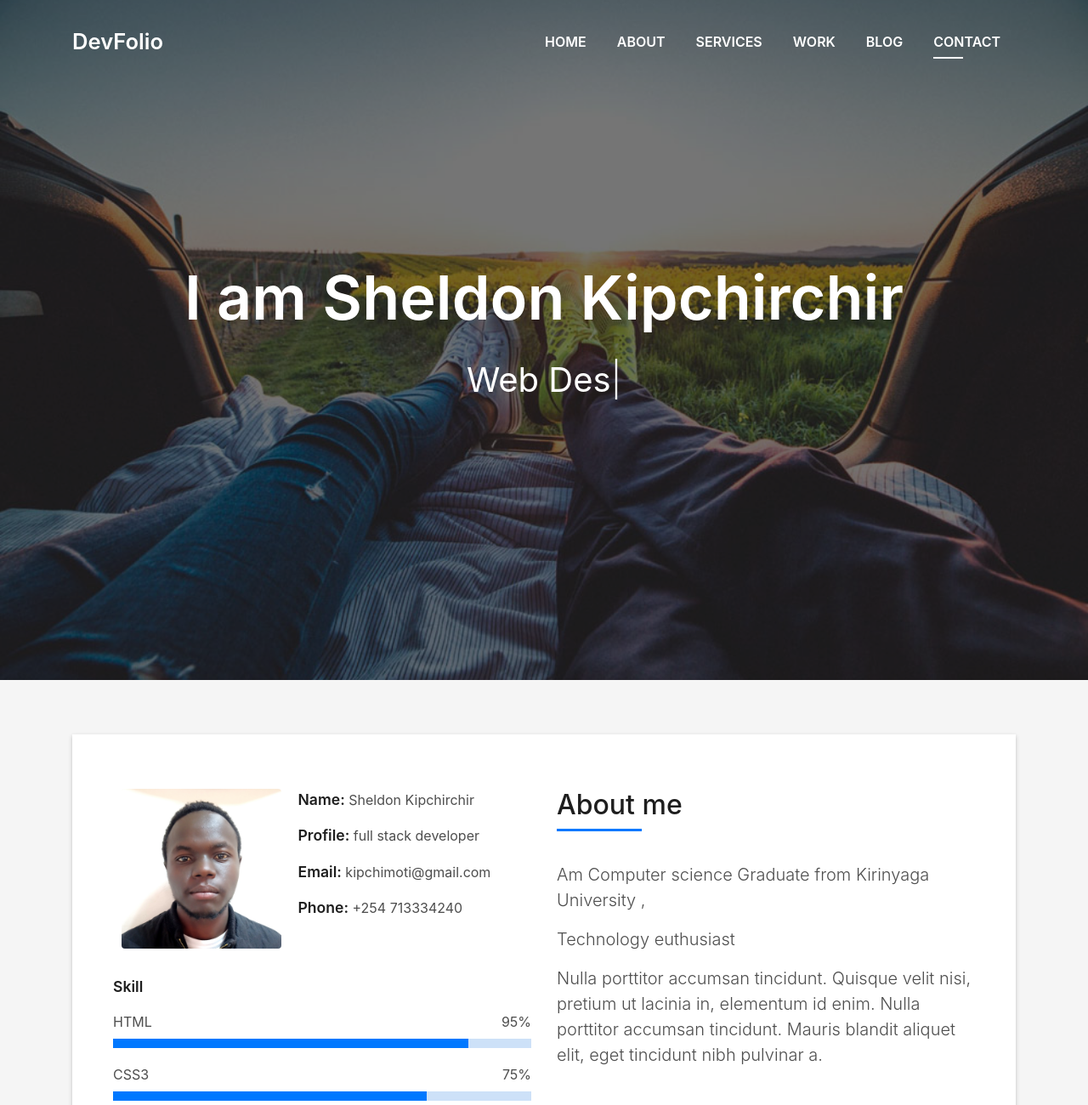
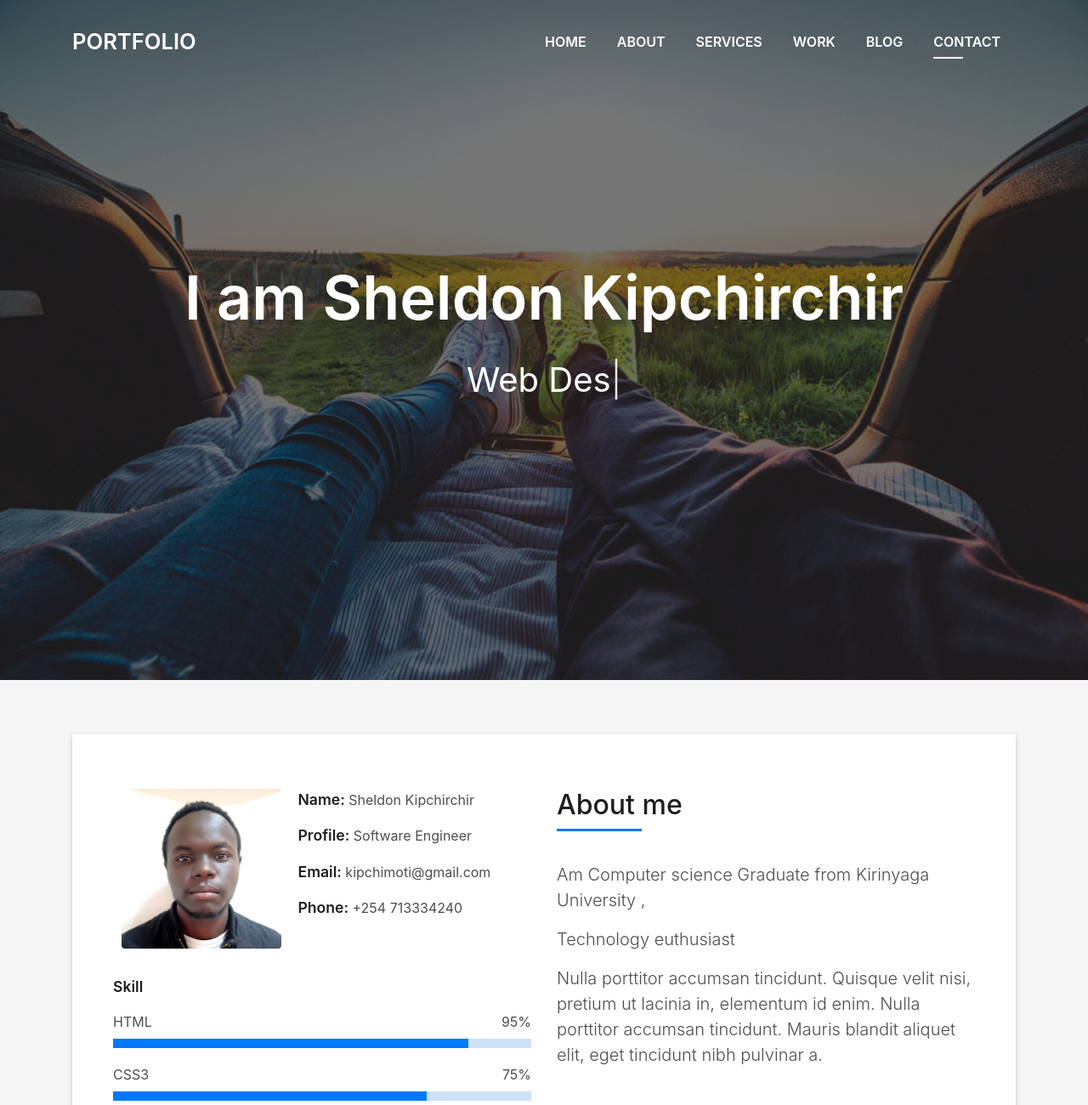
Before and after one commit to Moti-jr/portfolio, a plain HTML site: page index.html in a window 1280 px wide. Shown: the top 1300 px of the page at 85% size. Drawn offline with Linux system fonts and the light colour scheme; files whose address does not match are found by name.

Commit message:
some changes

```diff
--- a/index.html
+++ b/index.html
@@ -38,7 +38,7 @@
     <!--/ Nav Star /-->
     <nav class="navbar navbar-b navbar-trans navbar-expand-md fixed-top" id="mainNav">
         <div class="container">
-            <a class="navbar-brand js-scroll" href="#page-top">DevFolio</a>
+            <a class="navbar-brand js-scroll" href="#page-top">PORTFOLIO</a>
             <button class="navbar-toggler collapsed" type="button" data-toggle="collapse" data-target="#navbarDefault" aria-controls="navbarDefault" aria-expanded="false" aria-label="Toggle navigation">
         <span></span>
         <span></span>
@@ -102,7 +102,7 @@
                                     <div class="col-sm-6 col-md-7">
                                         <div class="about-info">
                                             <p><span class="title-s">Name: </span> <span>Sheldon Kipchirchir</span></p>
-                                            <p><span class="title-s">Profile: </span> <span>full stack developer</span></p>
+                                            <p><span class="title-s">Profile: </span> <span>Software Engineer</span></p>
                                             <p><span class="title-s">Email: </span> <span>kipchimoti@gmail.com</span></p>
                                             <p><span class="title-s">Phone: </span> <span>+254 713334240</span></p>
                                         </div>
```
